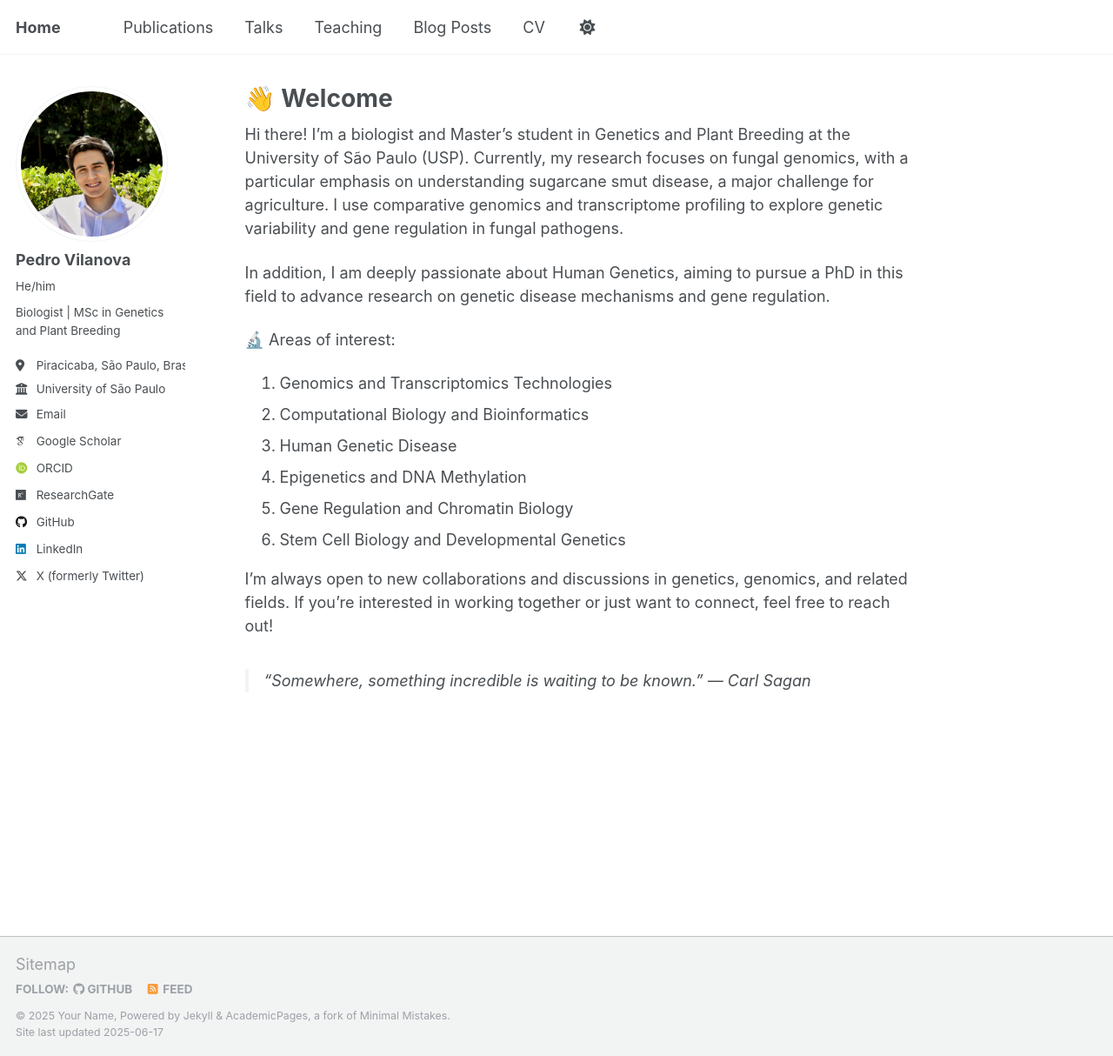
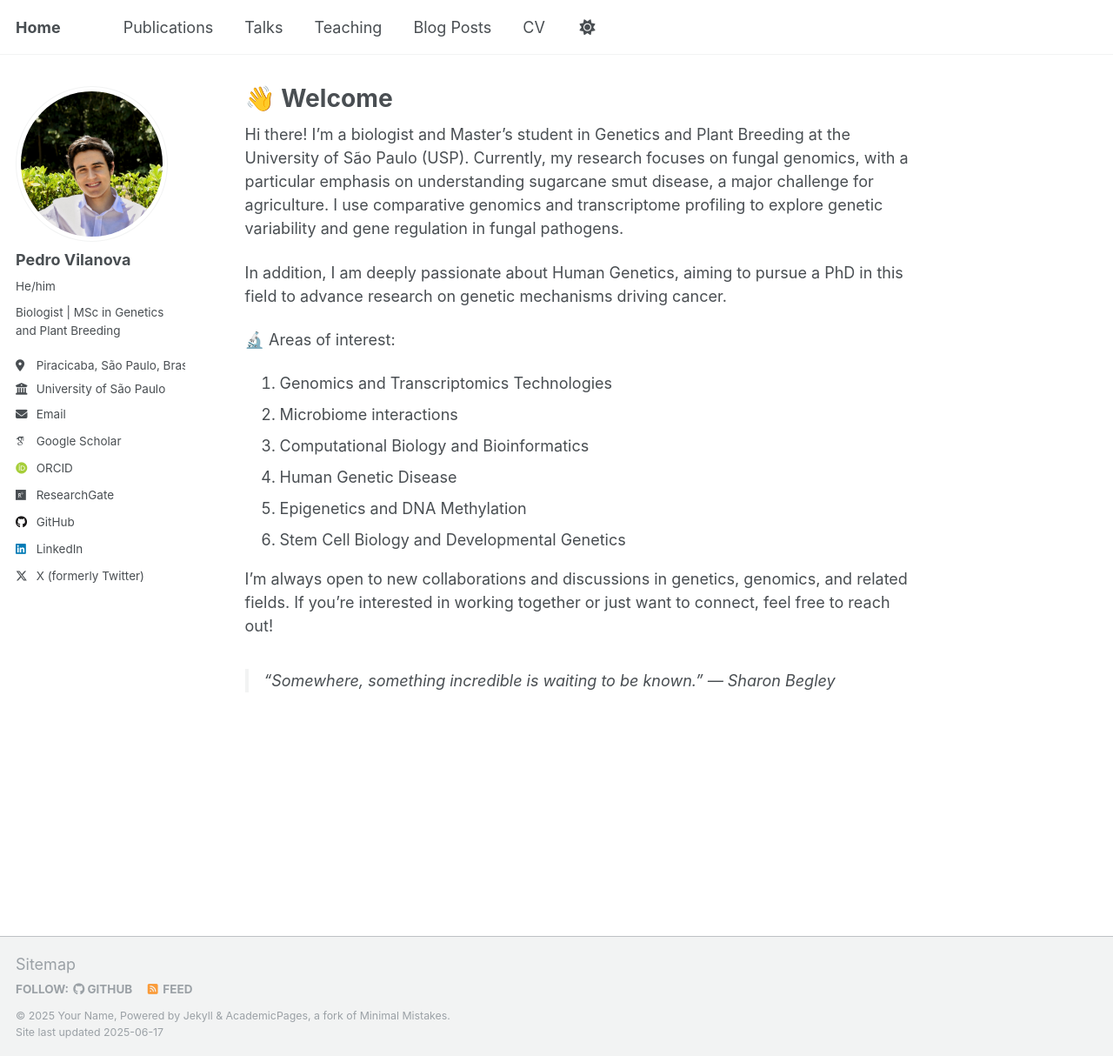
Before and after one commit to pedrofvilanova/pedrofvilanova.github.io, a Jekyll site: the page built from _pages/about.md, in a window 1280 px wide and 1214 px high. Shown: the whole window at 87% size. Built offline with Jekyll 4.4.1, drawn with Linux system fonts in a browser that asks for light colours; some web fonts are replaced.

Commit message:
Update about.md

```diff
--- a/_pages/about.md
+++ b/_pages/about.md
@@ -9,17 +9,17 @@ redirect_from:
 
 Hi there! I’m a biologist and Master’s student in Genetics and Plant Breeding at the University of São Paulo (USP). Currently, my research focuses on fungal genomics, with a particular emphasis on understanding sugarcane smut disease, a major challenge for agriculture. I use comparative genomics and transcriptome profiling to explore genetic variability and gene regulation in fungal pathogens.
 
-In addition, I am deeply passionate about Human Genetics, aiming to pursue a PhD in this field to advance research on genetic disease mechanisms and gene regulation.
+In addition, I am deeply passionate about Human Genetics, aiming to pursue a PhD in this field to advance research on genetic mechanisms driving cancer.
 
 🔬 Areas of interest:
 
 1. Genomics and Transcriptomics Technologies
-2. Computational Biology and Bioinformatics
-3. Human Genetic Disease
-4. Epigenetics and DNA Methylation
-5. Gene Regulation and Chromatin Biology
+2. Microbiome interactions
+3. Computational Biology and Bioinformatics
+4. Human Genetic Disease
+5. Epigenetics and DNA Methylation
 6. Stem Cell Biology and Developmental Genetics
 
 I’m always open to new collaborations and discussions in genetics, genomics, and related fields. If you’re interested in working together or just want to connect, feel free to reach out!
 
-> “Somewhere, something incredible is waiting to be known.” — Carl Sagan
+> “Somewhere, something incredible is waiting to be known.” — Sharon Begley
```
